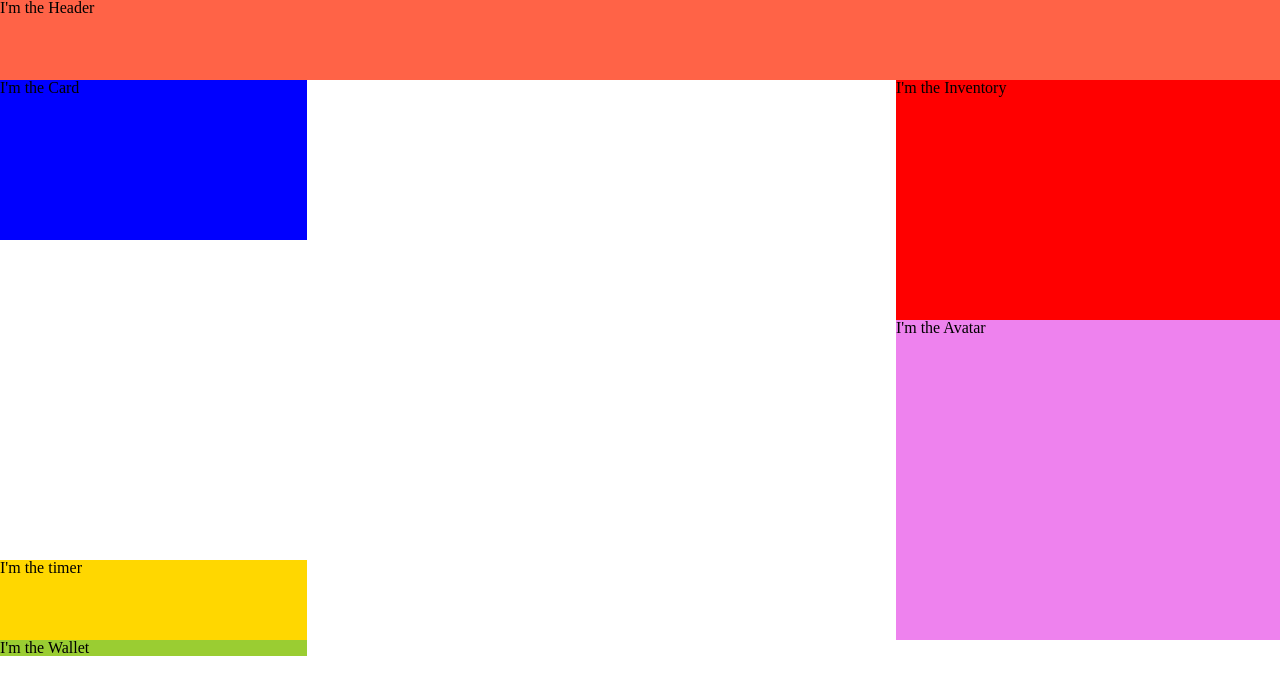
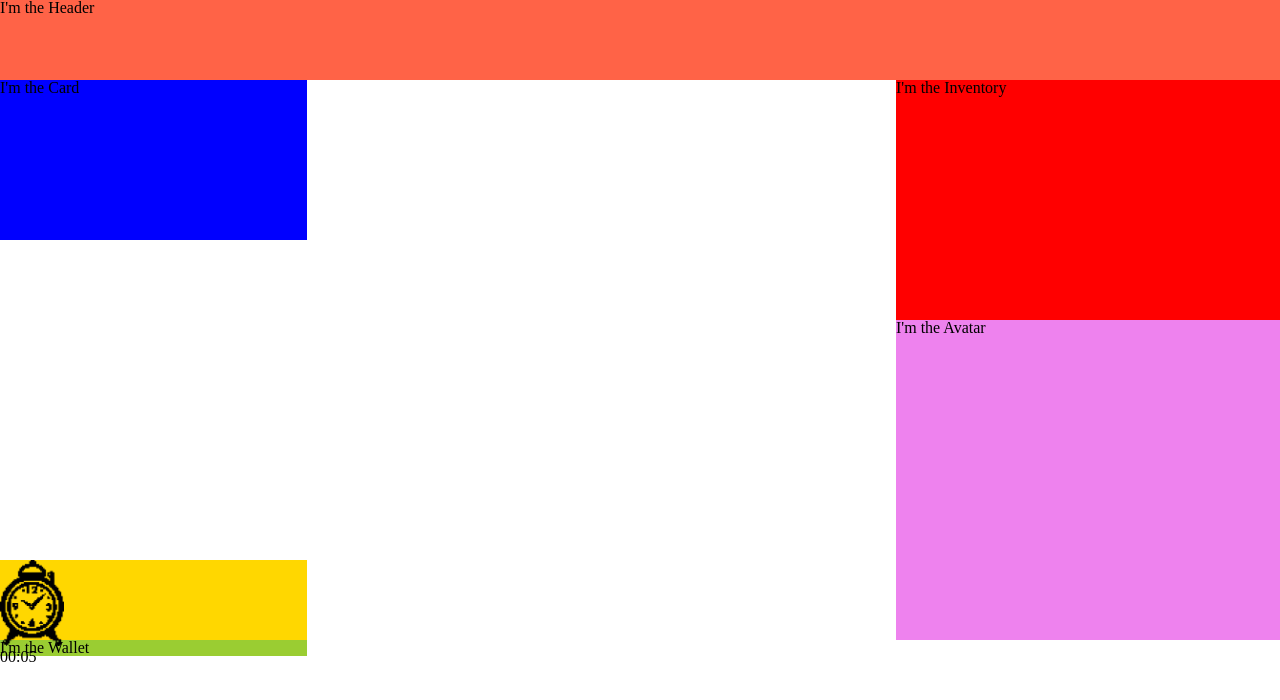
Before and after one commit to ThomasDCW/hackalillejs0522, a React (Vite) app in the folder frontend/: page / in a window 1280 px wide. Shown: the top 700 px of the page. Built offline with nearby package versions, Linux system fonts and the light colour scheme.

Commit message:
creating v1 of timer component (not functionning)

```diff
--- a/frontend/src/components/Timer/index.jsx
+++ b/frontend/src/components/Timer/index.jsx
@@ -1,5 +1,13 @@
 import STimer from "./style";
+import timerImg from "../../assets/timer.png";
+// import context from "../../../context/Ctx";
 
 export default function Wallet() {
-  return <STimer>I'm the timer</STimer>;
+  const timerActif = true; // à remplacer par donnée du contexte
+  return (
+    <STimer>
+      <img src={timerImg} />
+      <p className={timerActif ? "showTimer" : "hideTimer"}>00:05</p>
+    </STimer>
+  );
 }
--- a/frontend/src/components/Timer/style.jsx
+++ b/frontend/src/components/Timer/style.jsx
@@ -3,4 +3,12 @@ import styled from "styled-components";
 export default styled.div`
   height: 10vh;
   background-color: gold;
+
+  img {
+    max-width: 200px;
+    width: 5vw;
+  }
+  .hideTimer {
+    display: none;
+  }
 `;
```
Also changed, not shown: frontend/src/assets/timer.png (added).
